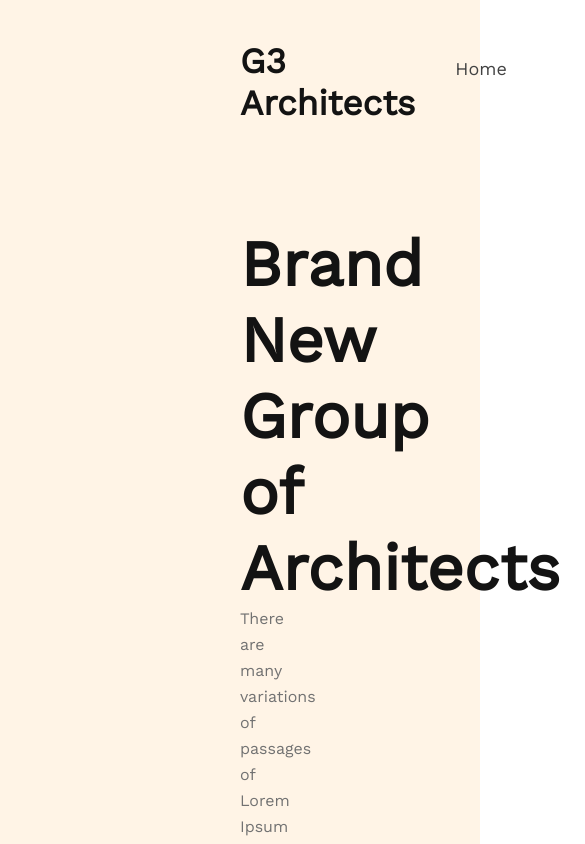
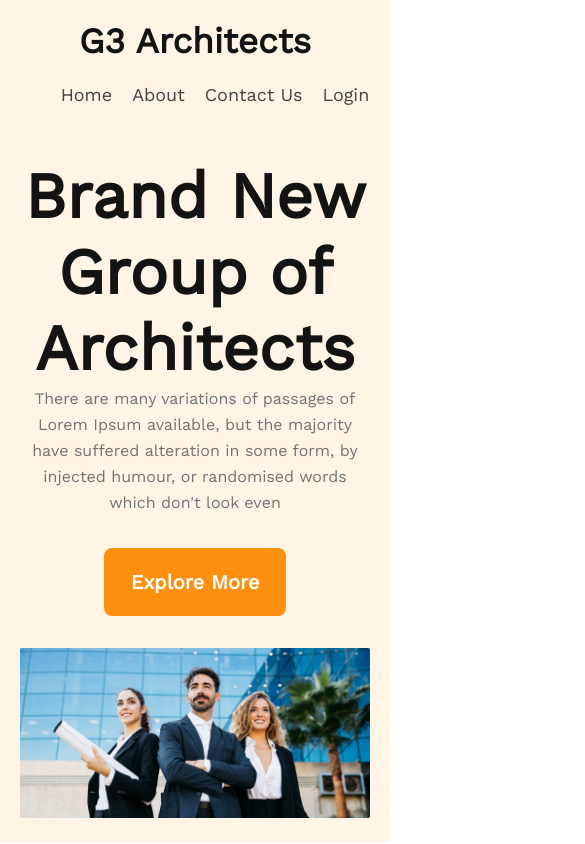
Before and after one commit to momo2396/G3-Architects-Responsive, a plain HTML site: page index.html in a window 390 px wide. Shown: the top 844 px of the page, 585 px wide, since content can reach past the window. Drawn offline with nearby package versions, Linux system fonts and the light colour scheme.

Commit message:
media query of header section added

```diff
--- a/style.css
+++ b/style.css
@@ -7,10 +7,21 @@
   margin-right: auto;
 }
 .btn-primary {
-  width: 180px;
-  height: 64px;
   border-radius: 8px;
   background: #ff900e;
+  color: #fff;
+  text-align: center;
+  font-size: 20px;
+  font-style: normal;
+  font-weight: 600;
+  line-height: normal;
+  padding: 20px 25px;
+  border: 2px solid #ff900e;
+}
+.btn-primary:hover {
+  padding: 20px 25px;
+  background: #fff;
+  color: #ff900e;
 }
 header {
   background-color: rgba(255, 144, 14, 0.1);
@@ -30,7 +41,7 @@ nav {
 }
 .nav-elements > ul {
   display: flex;
-  gap: 80px;
+  gap: 100px;
 }
 .nav-elements > ul > li {
   list-style: none;
@@ -59,8 +70,42 @@ nav {
   line-height: 26px;
 }
 #banner-btn {
-  /* padding-top: 32px;
-  padding-bottom: 50px; */
   margin-top: 32px;
   margin-bottom: 32px;
 }
+.banner img {
+  width: 100%;
+}
+
+@media screen and (max-width: 576px) {
+  header {
+    padding: 20px;
+  }
+  nav {
+    flex-direction: column;
+    gap: 20px;
+  }
+  .nav-elements > ul {
+    /* flex-direction: column; */
+    gap: 20px;
+  }
+  .banner {
+    padding-top: 50px;
+  }
+}
+
+@media screen and (min-width: 576px) and (max-width: 992px) {
+  header {
+    padding: 20px;
+  }
+  /* nav {
+    display: flex;
+    gap: 10px;
+  } */
+  .nav-elements > ul {
+    gap: 30px;
+  }
+  .banner {
+    padding-top: 50px;
+  }
+}
```
